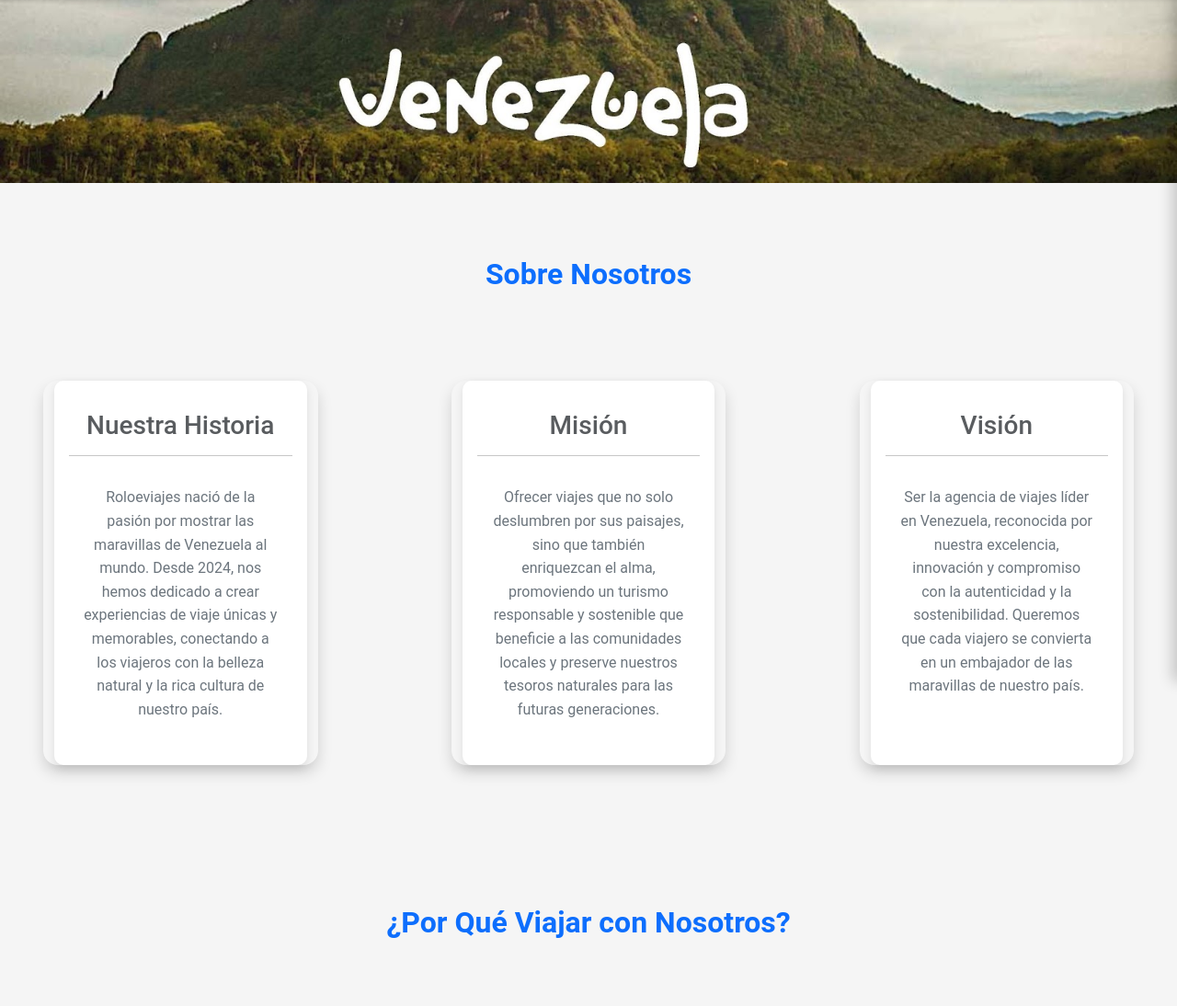
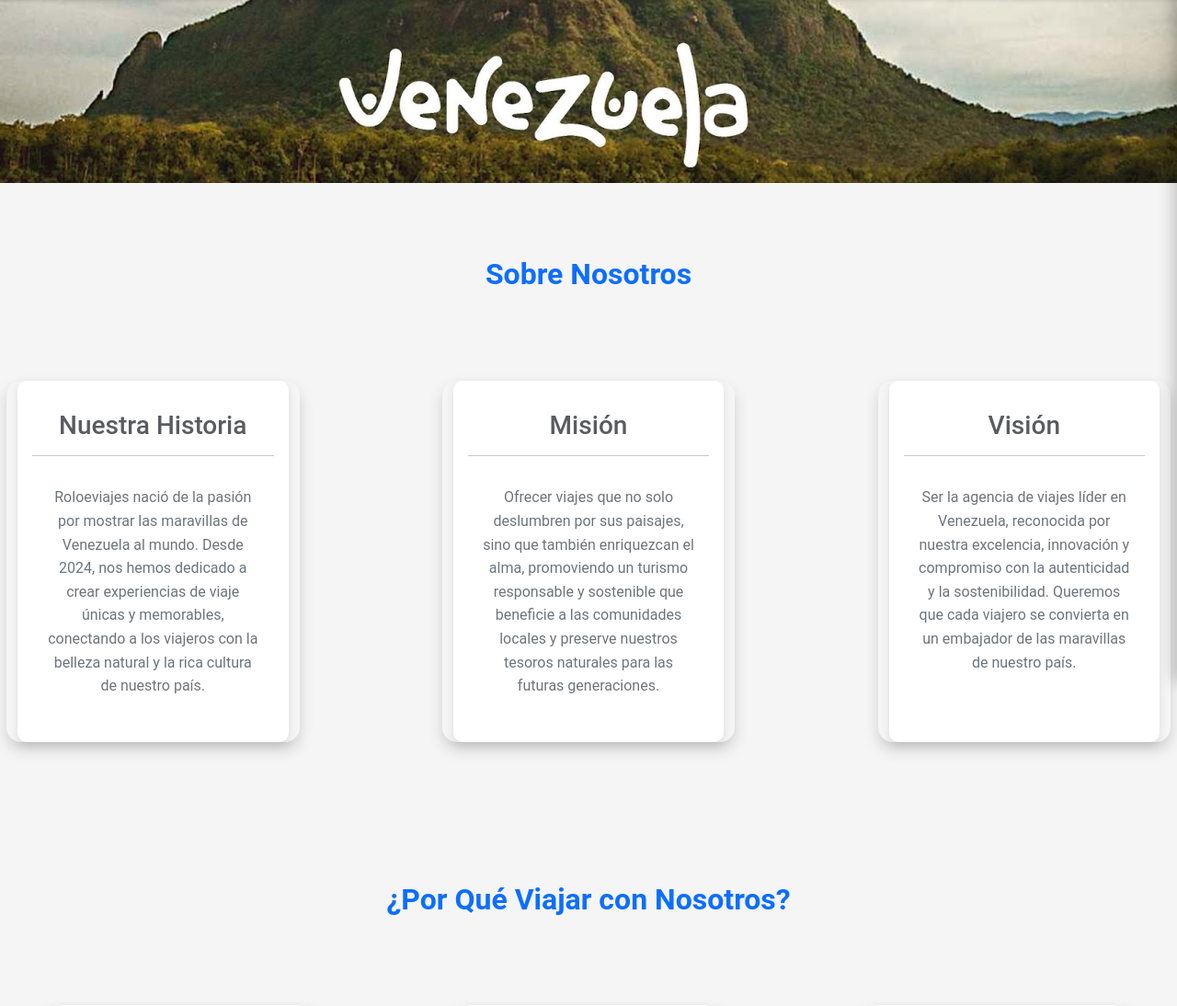
Before and after one commit to josealuzardo/proyecto_electiva, a PHP site: page / in a window 1280 px wide. Shown: the part 59-1153 px from the top of the page at 92% size. Run offline with PHP 8.4, Linux system fonts and the light colour scheme; data comes from the database, SQL or seed files in the repository; data that the repository does not hold is empty.

Commit message:
toques finales

```diff
--- a/index.html
+++ b/index.html
@@ -31,7 +31,7 @@
 	<main>
 		<section class="hero h-100" style="background: url('./images/placeholder-hero.jpg') center/cover no-repeat;">
 		</section>
-		<section id="about-us" class="about-us-container container py-5">
+		<section id="about-us" class="about-us-container py-5">
 			<h2 class="text-center mb-4 text-primary fw-bold">Sobre Nosotros</h2>
 			<div class="row pt-5 justify-content-between">
 				<div class="col-md-3 mb-4 shadow rounded-4 m-1">
--- a/style.css
+++ b/style.css
@@ -465,7 +465,6 @@ body {
 	flex-direction: column;
 	gap: 20px;
 	padding: 0 15px;
-	max-width: 1200px;
 	margin: 0 auto;
 	margin-top: 2rem;
 	margin-bottom: 2rem;
```
